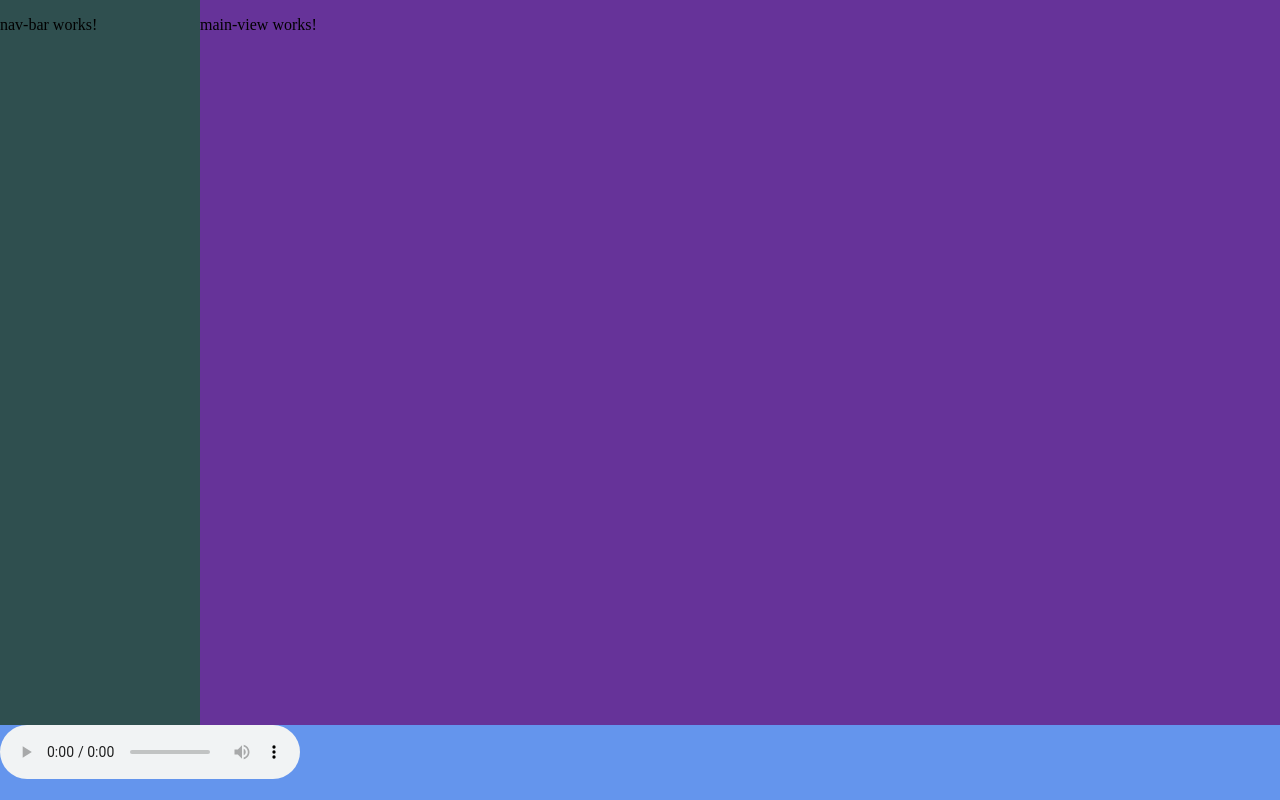
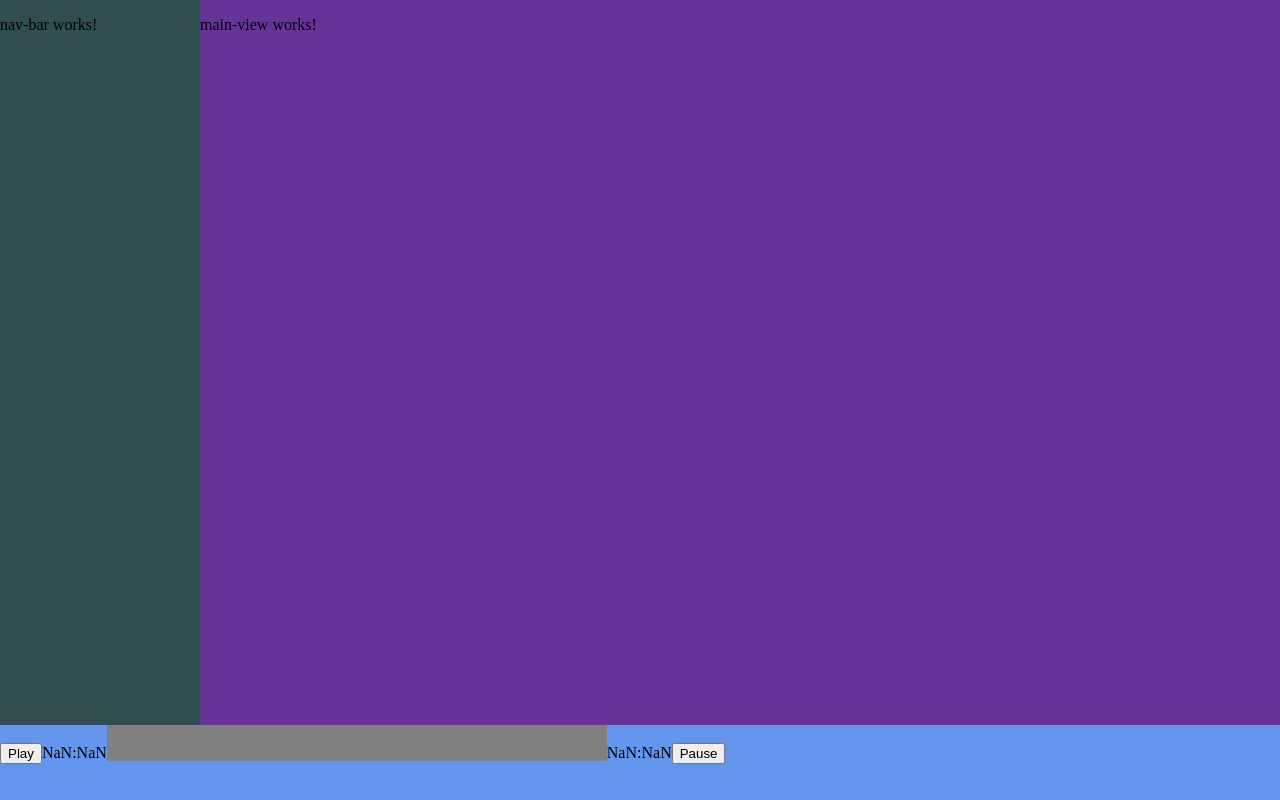
Before and after one commit to necraidan/cornemuse, an Angular app in the folder client/: page / in a window 1280 px wide. Built offline with nearby package versions, Linux system fonts and the light colour scheme.

Commit message:
Add first version of player

```diff
--- a/client/src/app/player/player.component.html
+++ b/client/src/app/player/player.component.html
@@ -1,4 +1,9 @@
-<audio #audio controls src="assets/music/Jazz-Mezzo.mp3">
+<!-- <audio #audio controls src="assets/music/Jazz-Mezzo.mp3">
   Your browser does not support the
   <code>audio</code> element.
-</audio>
+</audio> -->
+<button (click)="play()">Play</button>
+<span>{{ currentTime | secondToMinute }}</span>
+<progress #progress max="100" (click)="click($event)"></progress>
+<span>{{ duration | secondToMinute }}</span>
+<button (click)="pause()">Pause</button>
--- a/client/src/app/player/player.component.scss
+++ b/client/src/app/player/player.component.scss
@@ -0,0 +1,23 @@
+progress {
+  color: #134800;
+  appearance: none;
+  border-radius: 5px;
+
+  width: 500px;
+  height: 36px;
+  border: none;
+
+  background: rgb(255, 68, 0);
+}
+
+progress[value] {
+  background-color: yellow;
+}
+progress::-webkit-progress-value {
+  background: blue;
+  background-color: yellow;
+}
+
+progress::-moz-progress-bar {
+  background: blue;
+}
--- a/client/src/app/player/player.component.ts
+++ b/client/src/app/player/player.component.ts
@@ -7,20 +7,46 @@ import { fromEvent } from 'rxjs';
   styleUrls: ['./player.component.scss']
 })
 export class PlayerComponent implements OnInit {
-  @ViewChild('audio')
-  audioElement: ElementRef;
+  currentTime: number;
+  duration: number;
+
+  // @ViewChild('audio')
+  // audioElement: ElementRef;
+  audioElement: HTMLAudioElement;
+
+  @ViewChild('progress')
+  progress: ElementRef;
 
   constructor() {}
 
   ngOnInit() {
+    this.audioElement = new Audio('assets/music/Jazz-Mezzo.mp3');
     console.log(this.audioElement);
-    this.audioElement.nativeElement.play();
 
-    fromEvent(this.audioElement.nativeElement, 'timeupdate').subscribe((res: Event) => {
-      console.log(res);
-      console.log(this.audioElement.nativeElement.currentTime);
-      console.log(this.audioElement.nativeElement.duration);
-      console.log((this.audioElement.nativeElement.currentTime * 100) / this.audioElement.nativeElement.duration);
+    fromEvent(this.audioElement, 'timeupdate').subscribe((res: Event) => {
+      this.currentTime = this.audioElement.currentTime;
+      this.progress.nativeElement.value = (this.audioElement.currentTime * 100) / this.audioElement.duration;
+    });
+
+    fromEvent(this.audioElement, 'canplaythrough').subscribe((res: Event) => {
+      this.currentTime = this.audioElement.currentTime;
+      this.duration = this.audioElement.duration;
     });
   }
+
+  click(event: MouseEvent) {
+    let x = event.pageX - this.progress.nativeElement.offsetLeft, // or e.offsetX (less support, though)
+      y = event.pageY - this.progress.nativeElement.offsetTop, // or e.offsetY
+      clickedValue = (x * this.progress.nativeElement.max) / this.progress.nativeElement.offsetWidth;
+
+    this.audioElement.currentTime = (this.audioElement.duration * clickedValue) / 100;
+  }
+
+  play() {
+    this.audioElement.play();
+  }
+
+  pause() {
+    this.audioElement.pause();
+  }
 }
```
Also changed, not shown: 2 other files (tests, documents, lock files or other folders).
